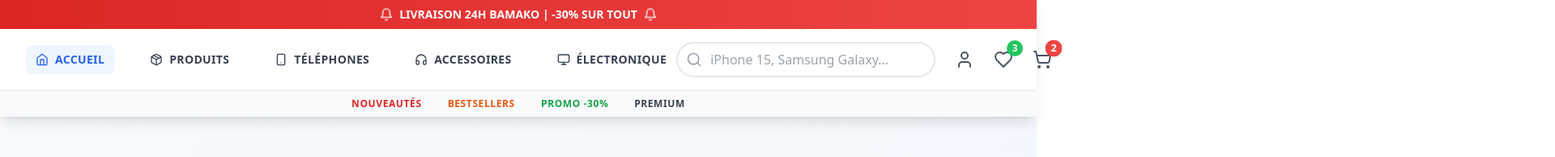
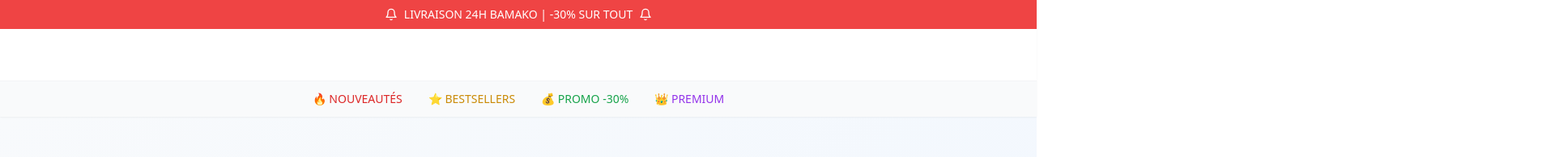
Before and after one commit to SekouBoundy/mali-china-ecommerce, a Next.js app: page / in a window 1280 px wide. Shown: the top 195 px of the page at 81% size, 1920 px wide, since content can reach past the window. Built offline with nearby package versions, Linux system fonts and the light colour scheme.

Commit message:
refactor: Comment out unused components in ValuePropositions and NewsletterSignup for cleaner code

```diff
--- a/src/app/page.tsx
+++ b/src/app/page.tsx
@@ -20,7 +20,7 @@ export default function HomePage() {
       <FeaturedProducts />
       <CategoriesShowcase />
       <ValuePropositions />
-      <NewsletterSignup />
+      {/* <NewsletterSignup /> */}
       <Footer />
     </DashboardLayout>
   );
--- a/src/components/layout/HorizontalHeader.tsx
+++ b/src/components/layout/HorizontalHeader.tsx
@@ -1,60 +1,51 @@
-// src/components/layout/HorizontalHeader.tsx - NEW FILE
+// src/components/layout/HorizontalHeader.tsx
 'use client';
 import React, { useState } from 'react';
 import Link from 'next/link';
-import { usePathname } from 'next/navigation';
+import { useRouter } from 'next/navigation';
 import {
   Search,
+  User,
+  Heart,
   ShoppingCart,
-  User,
   Menu,
   X,
   Bell,
+  Truck,
   Home,
-  Package,
-  Smartphone,
-  Headphones,
-  Monitor,
-  Heart
+  Package
 } from 'lucide-react';
 
-export const HorizontalHeader = () => {
-  const [isMenuOpen, setIsMenuOpen] = useState(false);
+export const HorizontalHeader: React.FC = () => {
+  const [isMobileMenuOpen, setIsMobileMenuOpen] = useState(false);
   const [searchQuery, setSearchQuery] = useState('');
-  const pathname = usePathname();
-  const cartItems = 2; // From your cart context
+  const router = useRouter();
 
-  const categories = [
-    { name: 'ACCUEIL', href: '/', icon: <Home className="w-4 h-4" /> },
-    { name: 'PRODUITS', href: '/products', icon: <Package className="w-4 h-4" /> },
-    { name: 'TÉLÉPHONES', href: '/categories/phones', icon: <Smartphone className="w-4 h-4" /> },
-    { name: 'ACCESSOIRES', href: '/categories/accessories', icon: <Headphones className="w-4 h-4" /> },
-    { name: 'ÉLECTRONIQUE', href: '/categories/electronics', icon: <Monitor className="w-4 h-4" /> }
-  ];
+  const handleUserClick = () => {
+    router.push('/account');
+  };
 
-  const isActive = (href: string) => {
-    if (href === '/' && pathname === '/') return true;
-    if (href !== '/' && pathname.startsWith(href)) return true;
-    return false;
+  const handleCartClick = () => {
+    router.push('/cart');
   };
 
   return (
-    <header className="w-full bg-white shadow-lg sticky top-0 z-50">
-      {/* Top Promotional Banner - Fashion Nova Style */}
-      <div className="bg-gradient-to-r from-red-600 to-red-500 text-white text-center py-2 font-bold text-sm">
-        <div className="flex items-center justify-center gap-2">
-          <Bell className="w-4 h-4 animate-pulse" />
-          LIVRAISON 24H BAMAKO | -30% SUR TOUT
-          <Bell className="w-4 h-4 animate-pulse" />
+    <header className="sticky top-0 z-50 bg-white shadow-sm">
+      {/* Promotional Banner */}
+      <div className="bg-red-500 text-white text-center py-2 px-4">
+        <div className="container mx-auto flex items-center justify-center gap-2 text-sm font-medium">
+          <Bell className="w-4 h-4" />
+          <span>LIVRAISON 24H BAMAKO | -30% SUR TOUT</span>
+          <Bell className="w-4 h-4" />
         </div>
       </div>
 
       {/* Main Header */}
-      <div className="px-4 lg:px-8 py-4">
-        <div className="flex items-center justify-between">
+      <div className="container mx-auto px-4">
+        <div className="flex items-center h-16 gap-8">
 
-        {/* Logo - Your SuguClick Branding */}
-        <Link href="/" className="logo-container">
+          {/* Logo */}
+          <Link href="/" className="logo-container flex-shrink-0">
             <img
                 src="/images/logo-suguclick.png"
                 alt="SuguClick - Mali Store"
@@ -67,123 +58,138 @@ export const HorizontalHeader = () => {
             />
           </Link>
 
-
-          {/* Desktop Navigation - Fashion Nova Style */}
-          <nav className="hidden lg:flex items-center space-x-8">
-            {categories.map((category) => (
-              <Link
-                key={category.name}
-                href={category.href}
-                className={`flex items-center gap-2 font-bold text-sm tracking-wide transition-all px-3 py-2 rounded-lg ${
-                  isActive(category.href)
-                    ? 'text-blue-600 bg-blue-50'
-                    : 'text-gray-700 hover:text-blue-600 hover:bg-gray-50'
-                }`}
-              >
-                {category.icon}
-                {category.name}
+          {/* Desktop Navigation - Simplified */}
+          <nav className="hidden md:flex items-center space-x-8">
+            <Link href="/" className="text-gray-700 hover:text-blue-600 font-medium transition-colors flex items-center gap-2">
+              <Home className="w-4 h-4" />
+              ACCUEIL
             </Link>
-            ))}
+            <Link href="/produits" className="text-gray-700 hover:text-blue-600 font-medium transition-colors flex items-center gap-2">
+              <Package className="w-4 h-4" />
+              PRODUITS
+            </Link>
           </nav>
 
-          {/* Search + Actions */}
-          <div className="flex items-center gap-4">
           {/* Search Bar */}
-            <div className="hidden md:flex relative">
-              <Search className="absolute left-3 top-1/2 transform -translate-y-1/2 text-gray-400 w-5 h-5" />
+          <div className="hidden md:flex flex-1 max-w-xl">
+            <div className="relative w-full">
+              <Search className="absolute left-3 top-1/2 transform -translate-y-1/2 text-gray-400 w-4 h-4" />
               <input
                 type="text"
                 placeholder="iPhone 15, Samsung Galaxy..."
                 value={searchQuery}
                 onChange={(e) => setSearchQuery(e.target.value)}
-                className="pl-10 pr-4 py-2 w-80 border-2 border-gray-200 rounded-full focus:border-blue-500 focus:ring-2 focus:ring-blue-200 transition-all outline-none"
+                className="w-full pl-10 pr-4 py-2 border border-gray-200 rounded-lg focus:outline-none focus:ring-2 focus:ring-blue-500 focus:border-transparent"
               />
             </div>
+          </div>
 
-            {/* User Actions */}
-            <div className="flex items-center gap-2">
-              <button className="p-2 hover:bg-gray-100 rounded-lg transition-colors">
-                <User className="w-6 h-6 text-gray-600" />
+          {/* Right Actions */}
+          <div className="flex items-center space-x-4 flex-shrink-0">
+            {/* User Account */}
+            <button
+              onClick={handleUserClick}
+              className="hidden md:flex items-center space-x-1 text-gray-700 hover:text-blue-600 transition-colors"
+            >
+              <User className="w-5 h-5" />
+              <span className="text-sm">Compte</span>
             </button>
 
-              <button className="relative p-2 hover:bg-gray-100 rounded-lg transition-colors">
-                <Heart className="w-6 h-6 text-gray-600" />
-                <span className="absolute -top-1 -right-1 bg-green-500 text-white text-xs font-bold rounded-full w-5 h-5 flex items-center justify-center">
+            {/* Wishlist */}
+            <button className="relative p-2 text-gray-700 hover:text-blue-600 transition-colors">
+              <Heart className="w-5 h-5" />
+              <span className="absolute -top-1 -right-1 bg-green-500 text-white text-xs rounded-full w-5 h-5 flex items-center justify-center">
                 3
               </span>
             </button>
 
-              <button className="relative p-2 hover:bg-gray-100 rounded-lg transition-colors">
-                <ShoppingCart className="w-6 h-6 text-gray-600" />
-                {cartItems > 0 && (
-                  <span className="absolute -top-1 -right-1 bg-red-500 text-white text-xs font-bold rounded-full w-5 h-5 flex items-center justify-center animate-pulse">
-                    {cartItems}
+            {/* Cart */}
+            <button
+              onClick={handleCartClick}
+              className="relative p-2 text-gray-700 hover:text-blue-600 transition-colors"
+            >
+              <ShoppingCart className="w-5 h-5" />
+              <span className="absolute -top-1 -right-1 bg-red-500 text-white text-xs rounded-full w-5 h-5 flex items-center justify-center">
+                2
               </span>
-                )}
             </button>
-            </div>
 
-            {/* Mobile Menu Button */}
+            {/* Mobile Menu Toggle */}
             <button
-              onClick={() => setIsMenuOpen(!isMenuOpen)}
-              className="lg:hidden p-2 hover:bg-gray-100 rounded-lg transition-colors"
+              className="md:hidden p-2"
+              onClick={() => setIsMobileMenuOpen(!isMobileMenuOpen)}
             >
-              {isMenuOpen ? <X className="w-6 h-6" /> : <Menu className="w-6 h-6" />}
+              {isMobileMenuOpen ? <X className="w-5 h-5" /> : <Menu className="w-5 h-5" />}
             </button>
           </div>
         </div>
 
-        {/* Mobile Search */}
-        <div className="md:hidden mt-4">
+        {/* Mobile Search Bar */}
+        <div className="md:hidden pb-3">
           <div className="relative">
-            <Search className="absolute left-3 top-1/2 transform -translate-y-1/2 text-gray-400 w-5 h-5" />
+            <Search className="absolute left-3 top-1/2 transform -translate-y-1/2 text-gray-400 w-4 h-4" />
             <input
               type="text"
-              placeholder="Rechercher produits..."
-              className="w-full pl-10 pr-4 py-2 border-2 border-gray-200 rounded-full focus:border-blue-500 focus:ring-2 focus:ring-blue-200 transition-all outline-none"
+              placeholder="Rechercher des produits..."
+              value={searchQuery}
+              onChange={(e) => setSearchQuery(e.target.value)}
+              className="w-full pl-10 pr-4 py-2 border border-gray-200 rounded-lg focus:outline-none focus:ring-2 focus:ring-blue-500"
             />
           </div>
         </div>
       </div>
 
-      {/* Mobile Menu */}
-      {isMenuOpen && (
-        <div className="lg:hidden bg-white border-t border-gray-200 shadow-lg">
-          <nav className="px-4 py-2">
-            {categories.map((category) => (
-              <Link
-                key={category.name}
-                href={category.href}
-                className="flex items-center gap-3 py-3 px-2 text-gray-700 hover:text-blue-600 hover:bg-gray-50 rounded-lg transition-all"
-                onClick={() => setIsMenuOpen(false)}
-              >
-                {category.icon}
-                <span className="font-semibold">{category.name}</span>
+      {/* Secondary Navigation - Value-Driven */}
+      <div className="border-t border-gray-100 bg-gray-50">
+        <div className="container mx-auto px-4">
+          <div className="flex items-center justify-center space-x-8 py-3 overflow-x-auto">
+            <Link href="/nouveautes" className="text-red-600 hover:text-red-700 font-medium text-sm whitespace-nowrap transition-colors">
+              🔥 NOUVEAUTÉS
             </Link>
-            ))}
-          </nav>
-        </div>
-      )}
-
-      {/* Fashion Nova Style Secondary Navigation */}
-      <div className="hidden lg:block bg-gray-50 border-t border-gray-200">
-        <div className="px-4 lg:px-8">
-          <div className="flex items-center justify-center py-2 space-x-8">
-            <Link href="/products?filter=new" className="text-xs font-bold text-red-600 hover:text-red-700 tracking-wider">
-              NOUVEAUTÉS
+            <Link href="/bestsellers" className="text-yellow-600 hover:text-yellow-700 font-medium text-sm whitespace-nowrap transition-colors">
+              ⭐ BESTSELLERS
             </Link>
-            <Link href="/products?filter=bestseller" className="text-xs font-bold text-orange-600 hover:text-orange-700 tracking-wider">
-              BESTSELLERS
+            <Link href="/promo" className="text-green-600 hover:text-green-700 font-medium text-sm whitespace-nowrap transition-colors">
+              💰 PROMO -30%
             </Link>
-            <Link href="/products?filter=sale" className="text-xs font-bold text-green-600 hover:text-green-700 tracking-wider animate-pulse">
-              PROMO -30%
-            </Link>
-            <Link href="/products?category=premium" className="text-xs font-semibold text-gray-700 hover:text-blue-600 tracking-wider">
-              PREMIUM
+            <Link href="/premium" className="text-purple-600 hover:text-purple-700 font-medium text-sm whitespace-nowrap transition-colors">
+              👑 PREMIUM
             </Link>
           </div>
         </div>
       </div>
+
+      {/* Mobile Menu */}
+      {isMobileMenuOpen && (
+        <div className="md:hidden bg-white border-t border-gray-200">
+          <div className="container mx-auto px-4 py-4 space-y-4">
+            <Link
+              href="/"
+              className="flex items-center space-x-2 text-gray-700 hover:text-blue-600 transition-colors"
+              onClick={() => setIsMobileMenuOpen(false)}
+            >
+              <Home className="w-4 h-4" />
+              <span>ACCUEIL</span>
+            </Link>
+            <Link
+              href="/produits"
+              className="flex items-center space-x-2 text-gray-700 hover:text-blue-600 transition-colors"
+              onClick={() => setIsMobileMenuOpen(false)}
+            >
+              <Package className="w-4 h-4" />
+              <span>PRODUITS</span>
+            </Link>
+            <Link
+              href="/account"
+              className="flex items-center space-x-2 text-gray-700 hover:text-blue-600 transition-colors"
+              onClick={() => setIsMobileMenuOpen(false)}
+            >
+              <User className="w-4 h-4" />
+              <span>MON COMPTE</span>
+            </Link>
+          </div>
+        </div>
+      )}
     </header>
   );
 };
--- a/src/components/sections/ValuePropositions.tsx
+++ b/src/components/sections/ValuePropositions.tsx
@@ -281,7 +281,7 @@ export const ValuePropositions: React.FC = () => {
         </div>
 
         {/* Customer Testimonial */}
-        <div className="testimonial-section">
+        {/* <div className="testimonial-section">
           <div className="testimonial-card">
             <div className="testimonial-content">
               <div className="testimonial-stars">
@@ -303,7 +303,7 @@ export const ValuePropositions: React.FC = () => {
               </div>
             </div>
           </div>
-        </div>
+        </div> */}
 
         {/* CTA Section */}
         <div className="value-cta">
```
Lines whose indentation alone changed are shown as unchanged.
